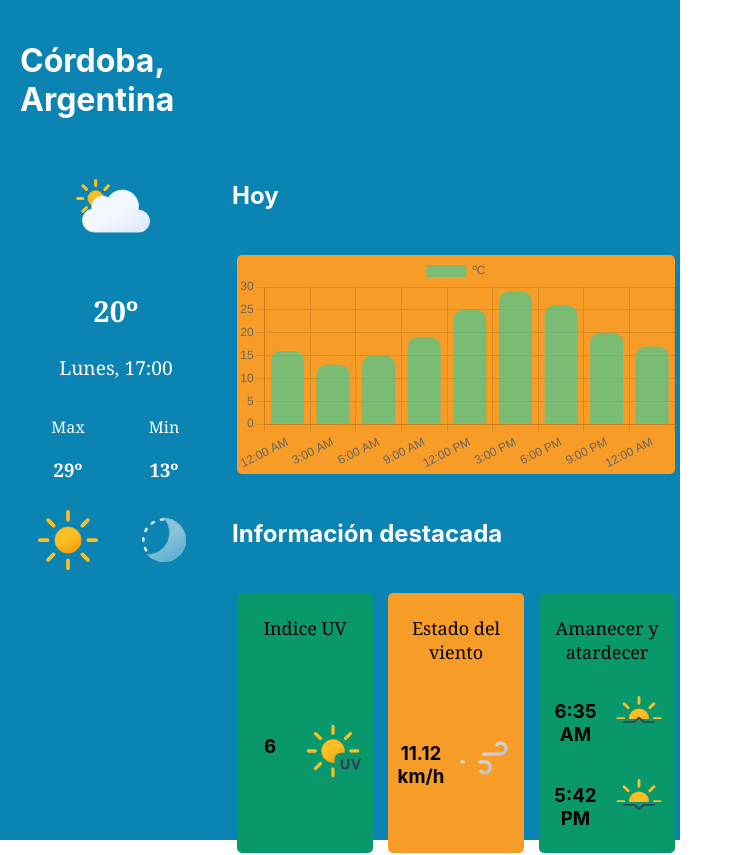
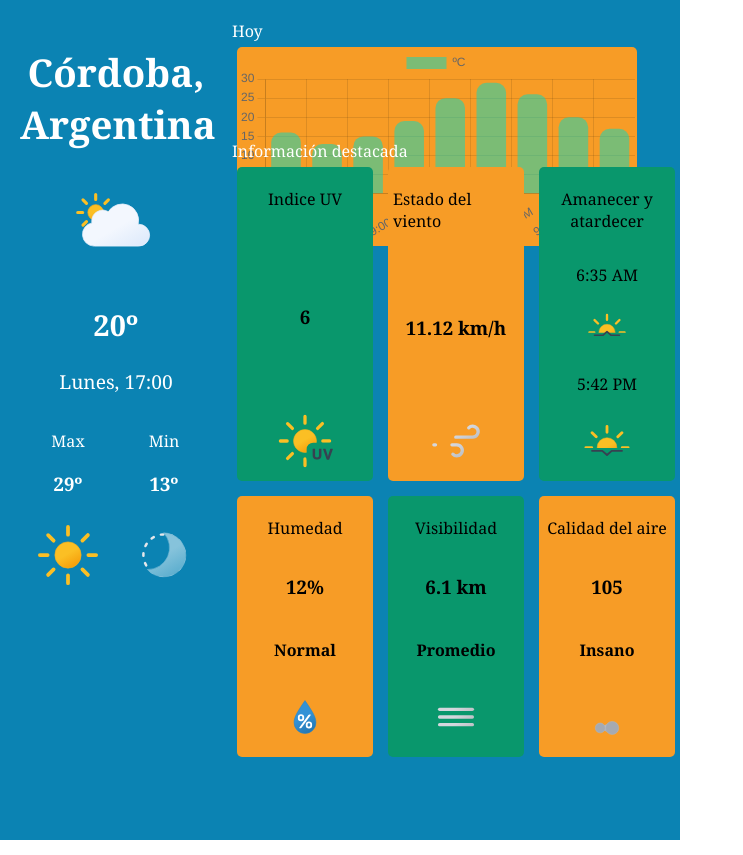
Before and after one commit to candeambi/Dashboard, a React (Create React App) app: page / in a window 1280 px wide. Shown: the top 855 px of the page, without its empty margins (0-743 px from the left). Built offline with nearby package versions, Linux system fonts and the light colour scheme.

Commit message:
Modifico css

```diff
--- a/src/App.js
+++ b/src/App.js
@@ -22,23 +22,31 @@ const DashboardContainer = styled.div`
 `;
 
 const Temperature= styled.div`
-  grid-column: 1 / 2;
   display: flex;
   flex-direction: column;
-  gap: 20px;
 `;
 
 const Information = styled.div`
-  grid-column: 2 / 3;
   display: flex;
   flex-direction: column;
-  gap: 20px;
+`;
+
+const Graphic = styled.div`
+    height: 15vh;
+    width: 32vw;
+`;
+
+const Subtitle = styled.div`
+    font-family: Georgia, 'Times New Roman', Times, serif;
 `;
 
 const DetailsContainer = styled.div`
 display: grid;
 grid-template-columns: repeat(3, 1fr);
 grid-gap: 5px;
+grid-row: 1 / 2;
+height:25vh;
+width:35vw;
 `;
 
 const data = {
@@ -333,14 +341,15 @@ const data = {
 function App() {
   return (
     <DashboardContainer>
-            <h1>Córdoba, Argentina</h1>
       <Temperature>
         <Temp />
       </Temperature>
       <Information>
-        <h2>Hoy</h2>
+        <Graphic>
+        <Subtitle>Hoy</Subtitle>
         <Hours />
-        <h2>Información destacada</h2>
+        </Graphic>
+        <Subtitle>Información destacada</Subtitle>
         <DetailsContainer>
           <UvIndex />
           <Wind />
--- a/src/componentes/AirQuality.js
+++ b/src/componentes/AirQuality.js
@@ -4,15 +4,18 @@ import Smoke from "../icons/smoke-particles.svg";
 
 
 const Card = styled.div`
-    display: grid;
-    grid-template-columns: 1fr 1fr;
+    display: flex;
+    flex-direction: column;
+    justify-content: space-between;
+    align-items: center;
+    font-family: Georgia, 'Times New Roman', Times, serif;
     background-color: rgb(247, 156, 38);
     border-radius: 5px;
     color: #000;
     margin: 5px;
     padding: 5px;
 `;
-
+/*
 const TitleCard = styled.p`
     font-size: large;
     font-family: Georgia, 'Times New Roman', Times, serif;
@@ -21,32 +24,33 @@ const TitleCard = styled.p`
 `;
 
 const Value = styled.h3`
-    grid-row: 2 / 3; /* Fila 2 */
-    grid-column: 1 / 2; /* Columna 1 */
+    grid-row: 2 / 3;
+    grid-column: 1 / 2;
     text-align: center;
 `;
 
 const Description = styled.h4`
-    grid-row: 3 / 4; /* Fila 3 */
+    grid-row: 3 / 4;
     grid-column: 1 / span 2;
     text-align: center;
 `;
 
 const SecondIcon = styled.div`
     grid-row: auto;
-    grid-column: 2 / 3; /* Columna 2 */
+    grid-column: 2 / 3;
     text-align: center;
 `;
+*/
 
 function AirQuality() {
     return (
         <Card>
-            <TitleCard>Calidad del aire</TitleCard>
-            <Value>105</Value>
-            <Description>Insano</Description>
-            <SecondIcon>
+            <p>Calidad del aire</p>
+            <h3>105</h3>
+            <h4>Insano</h4>
+
                 <img src={Smoke} alt='Humo' width={'70px'}/>
-            </SecondIcon>
+
         </Card>
     );
 }
--- a/src/componentes/Humidity.js
+++ b/src/componentes/Humidity.js
@@ -3,15 +3,18 @@ import styled from "styled-components";
 import HumidityIcon from "../icons/humidity.svg";
 
 const Card = styled.div`
-    display: grid;
-    grid-template-columns: 1fr 1fr;
+        display: flex;
+    flex-direction: column;
+    justify-content: space-between;
+    align-items: center;
+    font-family: Georgia, 'Times New Roman', Times, serif;
     background-color: rgb(247, 156, 38);
     border-radius: 5px;
     color: #000;
     margin: 5px;
     padding: 5px;
 `;
-
+/*
 const TitleCard = styled.p`
     font-size: large;
     font-family: Georgia, 'Times New Roman', Times, serif;
@@ -20,32 +23,30 @@ const TitleCard = styled.p`
 `;
 
 const Value = styled.h3`
-    grid-row: 2 / 3; /* Fila 2 */
-    grid-column: 1 / 2; /* Columna 1 */
+    grid-row: 2 / 3;
+    grid-column: 1 / 2;
     text-align: center;
 `;
 
 const Description = styled.h4`
-    grid-row: 3 / 4; /* Fila 3 */
+    grid-row: 3 / 4;
     grid-column: 1 / span 2;
     text-align: center;
 `;
 
 const SecondIcon = styled.div`
     grid-row: auto;
-    grid-column: 2 / 3; /* Columna 2 */
+    grid-column: 2 / 3;
     text-align: center;
 `;
-
+*/
 function Humidity(){
     return (
         <Card>
-            <TitleCard>Humedad</TitleCard >
-            <Value>12%</Value>
-            <SecondIcon>
+            <p>Humedad</p >
+            <h3>12%</h3>
+            <h4>Normal</h4>
                 <img src={HumidityIcon} alt='Humedad' width={'70px'}/>
-            </SecondIcon>
-            <Description>Normal</Description>
         </Card>
     );
 }
--- a/src/componentes/SunriseSunset.js
+++ b/src/componentes/SunriseSunset.js
@@ -4,8 +4,12 @@ import Sunrise from "../icons/sunrise.svg";
 import Sunset from "../icons/sunset.svg";
 
 const Card = styled.div`
-    display: grid;
-    grid-template-columns: 1fr 1fr;
+    display: flex;
+    flex-direction: column;
+    justify-content: space-between;
+    align-items: center;
+    text-align:center;
+    font-family: Georgia, 'Times New Roman', Times, serif;
     background-color: #09976c;
     border-radius: 5px;
     color: #000;
@@ -13,6 +17,10 @@ const Card = styled.div`
     padding: 5px;
 `;
 
+const Wrap = styled.div`
+    flex-wrap: wrap;
+`;
+ /*
 const TitleCard = styled.p`
     font-size: large;
     font-family: Georgia, 'Times New Roman', Times, serif;
@@ -21,41 +29,44 @@ const TitleCard = styled.p`
 `;
 
 const Value = styled.h3`
-    grid-row: 2 / 3; /* Fila 2 */
-    grid-column: 1 / 2; /* Columna 1 */
+    grid-row: 2 / 3;
+    grid-column: 1 / 2;
     text-align: center;
 `;
 
 const SecondValue = styled.h3`
-    grid-row: 3 / 4; /* Fila 3 */
-    grid-column: 1 / 2; /* Columna 1 */
+    grid-row: 3 / 4;
+    grid-column: 1 / 2;
     text-align: center;
 `;
 
 const Icon = styled.div`
-    grid-row: 2 / 3; /* Fila 2 */
-    grid-column: 2 / 3; /* Columna 2 */
+    grid-row: 2 / 3;
+    grid-column: 2 / 3;
     text-align: center;
 `;
 
 const SecondIcon = styled.div`
-    grid-row: 3 / 4; /* Fila 3 */
-    grid-column: 2 / 3; /* Columna 2 */
+    grid-row: 3 / 4;
+    grid-column: 2 / 3;
     text-align: center;
 `;
+*/
 
 function SunriseSunset () {
     return (
         <Card>
-            <TitleCard>Amanecer y atardecer</TitleCard>
-            <Value>6:35 AM</Value>
-            <Icon>
-                <img src={Sunrise} alt='Amanecer' width={'60px'}/>
-            </Icon>
-            <SecondValue>5:42 PM</SecondValue>
-            <SecondIcon>
+            <p>Amanecer y atardecer</p>
+            <Wrap>
+            <p>6:35 AM</p>
+
+                <img src={Sunrise} alt='Amanecer' width={'50px'}/>
+            </Wrap>
+            <Wrap>
+            <p>5:42 PM</p>
+
                 <img src={Sunset} alt='Atardecer' width={'60px'} />
-            </SecondIcon>
+            </Wrap>
         </Card>
     );
 }
--- a/src/componentes/Temp.js
+++ b/src/componentes/Temp.js
@@ -34,6 +34,7 @@ function Temp (){
     return(
         <Container>
             <ActualTemp>
+                <h1>Córdoba, Argentina</h1>
                 <img src={PartlyCloudy} alt="Parcialmente Nublado" width={'100px'} />
                 <h2>20º</h2>
                 <p>Lunes, 17:00</p>
--- a/src/componentes/UvIndex.js
+++ b/src/componentes/UvIndex.js
@@ -3,15 +3,18 @@ import styled from "styled-components";
 import UvIcon from "../icons/uv-index.svg";
 
 const Card = styled.div`
-    display: grid;
-    grid-template-columns: 1fr 1fr;
+    display: flex;
+    flex-direction: column;
+    justify-content: space-between;
+    align-items: center;
+    font-family: Georgia, 'Times New Roman', Times, serif;
     background-color: #09976c;
     border-radius: 5px;
     color: #000;
     margin: 5px;
     padding: 5px;
 `;
-
+/*
 const TitleCard = styled.p`
     font-size: large;
     font-family: Georgia, 'Times New Roman', Times, serif;
@@ -20,25 +23,26 @@ const TitleCard = styled.p`
 `;
 
 const Value = styled.h3`
-    grid-row: 2 / 3; /* Fila 2 */
-    grid-column: 1 / 2; /* Columna 1 */
+    grid-row: 2 / 3;
+    grid-column: 1 / 2;
     text-align: center;
 `;
 
 const Icon = styled.div`
-    grid-row: 2 / 3; /* Fila 2 */
-    grid-column: 2 / 3; /* Columna 2 */
+    grid-row: 2 / 3;
+    grid-column: 2 / 3;
     text-align: center;
 `;
+*/
 
 function UvIndex (){
     return (
         <Card>
-                <TitleCard>Indice UV</TitleCard>
-                <Value>6</Value>
-                <Icon>
+                <p>Indice UV</p>
+                <h3>6</h3>
+
                     <img src={UvIcon} alt='RayosUV' width={'70px'}/>
-                </Icon>
+
         </Card>
     );
 }
--- a/src/componentes/Visibility.js
+++ b/src/componentes/Visibility.js
@@ -3,15 +3,18 @@ import styled from "styled-components";
 import VisibilityIcon from "../icons/mist.svg";
 
 const Card = styled.div`
-    display: grid;
-    grid-template-columns: 1fr 1fr;
+    display: flex;
+    flex-direction: column;
+    justify-content: space-between;
+    align-items: center;
+    font-family: Georgia, 'Times New Roman', Times, serif;
     background-color: #09976c;
     border-radius: 5px;
     color: #000;
     margin: 5px;
     padding: 5px;
 `;
-
+/*
 const TitleCard = styled.p`
     font-size: large;
     font-family: Georgia, 'Times New Roman', Times, serif;
@@ -20,32 +23,33 @@ const TitleCard = styled.p`
 `;
 
 const Value = styled.h3`
-    grid-row: 2 / 3; /* Fila 2 */
-    grid-column: 1 / 2; /* Columna 1 */
+    grid-row: 2 / 3;
+    grid-column: 1 / 2;
     text-align: center;
 `;
 
 const Description = styled.h4`
-    grid-row: 3 / 4; /* Fila 3 */
+    grid-row: 3 / 4;
     grid-column: 1 / span 2;
     text-align: center;
 `;
 
 const SecondIcon = styled.div`
     grid-row: auto;
-    grid-column: 2 / 3; /* Columna 2 */
+    grid-column: 2 / 3;
     text-align: center;
 `;
+*/
 
 function Visibility() {
     return (
         <Card>
-            <TitleCard>Visibilidad</TitleCard>
-            <Value>6.1 km</Value>
-            <Description>Promedio</Description>
-            <SecondIcon>
+            <p>Visibilidad</p>
+            <h3>6.1 km</h3>
+            <h4>Promedio</h4>
+
                 <img src={VisibilityIcon} alt='Visibilidad' width={'70px'}/>
-            </SecondIcon>
+
         </Card>
     );
 }
--- a/src/componentes/Wind.js
+++ b/src/componentes/Wind.js
@@ -4,15 +4,18 @@ import WindIcon from "../icons/wind.svg";
 
 
 const Card = styled.div`
-    display: grid;
-    grid-template-columns: 1fr 1fr;
+   display: flex;
+    flex-direction: column;
+    justify-content: space-between;
+    align-items: center;
+    font-family: Georgia, 'Times New Roman', Times, serif;
     background-color:  rgb(247, 156, 38);
     border-radius: 5px;
     color: #000;
     margin: 5px;
     padding: 5px;
 `;
-
+/*
 const TitleCard = styled.p`
     font-size: large;
     font-family: Georgia, 'Times New Roman', Times, serif;
@@ -21,25 +24,26 @@ const TitleCard = styled.p`
 `;
 
 const Value = styled.h3`
-    grid-row: 2 / 3; /* Fila 2 */
-    grid-column: 1 / 2; /* Columna 1 */
+    grid-row: 2 / 3;
+    grid-column: 1 / 2;
     text-align: center;
 `;
 
 const Icon = styled.div`
-    grid-row: 2 / 3; /* Fila 2 */
-    grid-column: 2 / 3; /* Columna 2 */
+    grid-row: 2 / 3;
+    grid-column: 2 / 3;
     text-align: center;
 `;
+*/
 
 function Wind () {
     return (
         <Card>
-            <TitleCard>Estado del viento</TitleCard>
-            <Value>11.12 km/h</Value>
-            <Icon>
+            <p>Estado del viento</p>
+            <h3>11.12 km/h</h3>
+
                 <img src={WindIcon} alt='Viento' width={'70px'}/>
-            </Icon>
+
         </Card>
     );
 }
```
